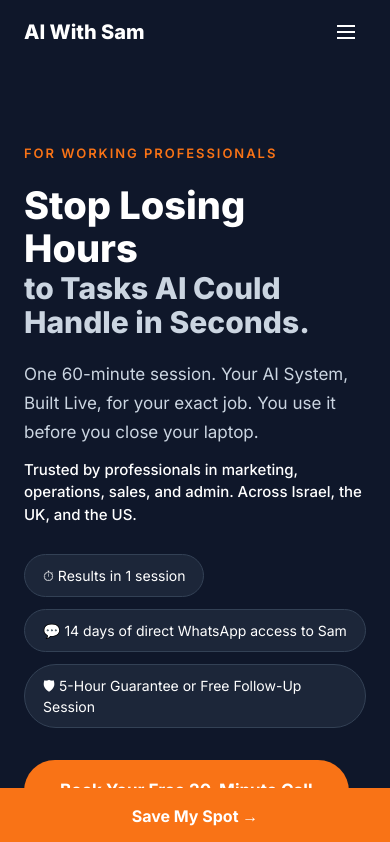
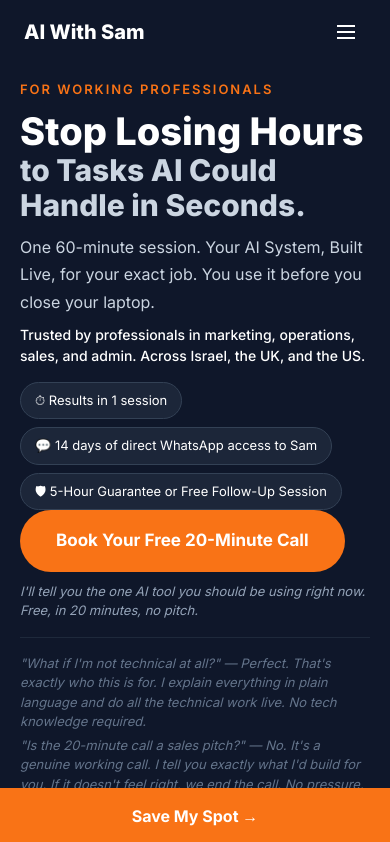
Before and after one commit to samkershner1234-aisk/ai-with-sam, a React (Vite) app: page / in a window 390 px wide. Shown: the top 842 px of the page. Built offline with nearby package versions, Linux system fonts and the light colour scheme.

Commit message:
Update Hero.jsx

```diff
--- a/src/components/landing/Hero.jsx
+++ b/src/components/landing/Hero.jsx
@@ -2,17 +2,17 @@ import { SAM_PHOTO, CTA_URL } from "./constants";
 const badges=[{icon:"⏱",t:"Results in 1 session"},{icon:"💬",t:"14 days of direct WhatsApp access to Sam"},{icon:"🛡",t:"5-Hour Guarantee or Free Follow-Up Session"}];
 export default function Hero() {
 return (
-<section style={{background:" #0F172A",minHeight:"100vh",display:"flex",alignItems:"center",padding:"80px 24px"}}>
+<section style={{background:" #0F172A",minHeight:"100vh",display:"flex",alignItems:"center",padding:"80px 24px"}} className="hero-section">
 <div style={{maxWidth:"1100px",margin:"0 auto",width:"100%",display:"grid",gridTemplateColumns:"55% 45%",gap:"48px",alignItems:"center"}} className="hgrid">
 <div>
-<p style={{fontSize:"13px",fontWeight:600,letterSpacing:"0.15em",color:" #F97316",textTransform:"uppercase",marginBottom:"20px"}}>For Working Professionals</p>
-<h1 style={{fontWeight:800,color:" #FFFFFF",lineHeight:1.15,marginBottom:"20px"}}>
+<p style={{fontSize:"13px",fontWeight:600,letterSpacing:"0.15em",color:" #F97316",textTransform:"uppercase",marginBottom:"20px"}} className="hero-eyebrow">For Working Professionals</p>
+<h1 style={{fontWeight:800,color:" #FFFFFF",lineHeight:1.15,marginBottom:"20px"}} className="hero-h1">
 <span style={{fontSize:"clamp(38px,5vw,64px)",display:"block"}}>Stop Losing Hours</span>
 <span style={{fontSize:"clamp(30px,4vw,52px)",display:"block",color:" #CBD5E1"}}>to Tasks AI Could Handle in Seconds.</span>
 </h1>
-<p style={{color:" #CBD5E1",fontSize:"clamp(17px,2vw,20px)",lineHeight:1.7,marginBottom:"12px"}}>One 60-minute session. Your AI System, Built Live, for your exact job. You use it before you close your laptop.</p>
-<p style={{color:" #FFFFFF",fontSize:"15px",fontWeight:500,marginBottom:"28px"}}>Trusted by professionals in marketing, operations, sales, and admin. Across Israel, the UK, and the US.</p>
-<div style={{display:"flex",flexWrap:"wrap",gap:"12px",marginBottom:"32px"}}>
+<p style={{color:" #CBD5E1",fontSize:"clamp(17px,2vw,20px)",lineHeight:1.7,marginBottom:"12px"}} className="hero-p1">One 60-minute session. Your AI System, Built Live, for your exact job. You use it before you close your laptop.</p>
+<p style={{color:" #FFFFFF",fontSize:"15px",fontWeight:500,marginBottom:"28px"}} className="hero-p2">Trusted by professionals in marketing, operations, sales, and admin. Across Israel, the UK, and the US.</p>
+<div style={{display:"flex",flexWrap:"wrap",gap:"12px",marginBottom:"32px"}} className="hero-badges">
 {badges.map((b,i)=><span key={i} style={{background:" rgba(30,41,59,0.9)",border:"1px solid #334155",borderRadius:"50px",padding:"10px 18px",fontSize:"14px",color:" #FFFFFF",display:"inline-flex",alignItems:"center",gap:"8px"}}>{b.icon} {b.t}</span>)}
 </div>
 <a href={CTA_URL} target="_blank" rel="noopener noreferrer" style={{display:"inline-block",background:" #F97316",color:" #FFFFFF",fontWeight:700,fontSize:"17px",padding:"18px 36px",borderRadius:"50px",textDecoration:"none",minWidth:"280px",textAlign:"center"}}>Book Your Free 20-Minute Call</a>
@@ -28,7 +28,19 @@ return (
 <p style={{color:" rgba(255,255,255,0.8)",fontSize:"13px",margin:0}}>I build working AI systems for professionals who've wasted months trying to figure it out themselves.</p>
 </div>
 </div>
-<style>{`@media(max-width:768px){.hgrid{grid-template-columns:1fr!important}.hero-photo-col{display:none!important}}`}</style>
+<style>{`
+@media(max-width:768px){
+  .hero-section{padding:16px 20px!important;min-height:auto!important;align-items:flex-start!important;}
+  .hgrid{grid-template-columns:1fr!important;}
+  .hero-photo-col{display:none!important;}
+  .hero-eyebrow{margin-bottom:10px!important;}
+  .hero-h1{margin-bottom:12px!important;}
+  .hero-p1{margin-bottom:8px!important;font-size:16px!important;}
+  .hero-p2{margin-bottom:16px!important;font-size:14px!important;}
+  .hero-badges{gap:8px!important;margin-bottom:0!important;}
+  .hero-badges span{font-size:13px!important;padding:8px 14px!important;}
+}
+`}</style>
 </section>
 );
 }
```
